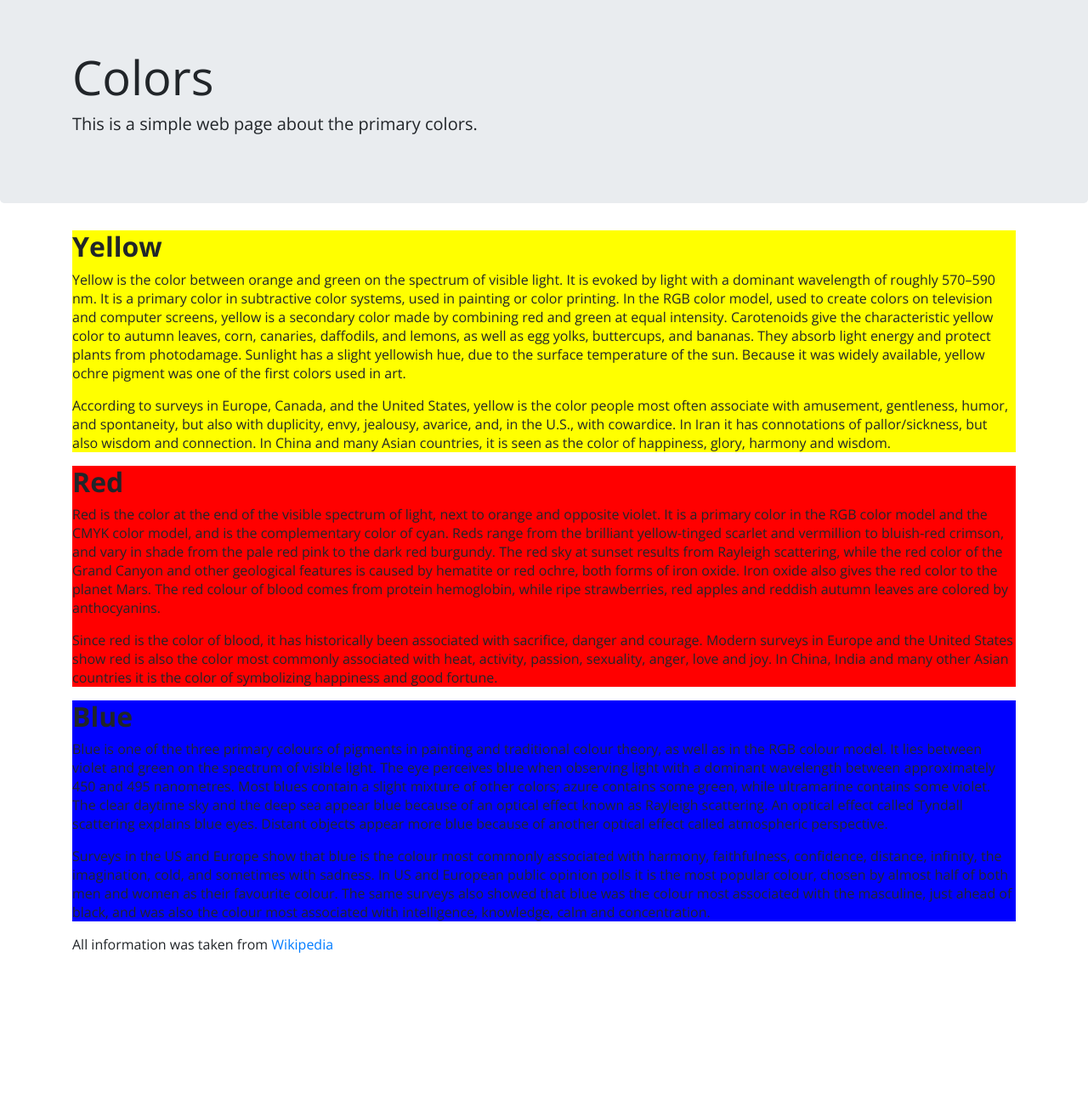
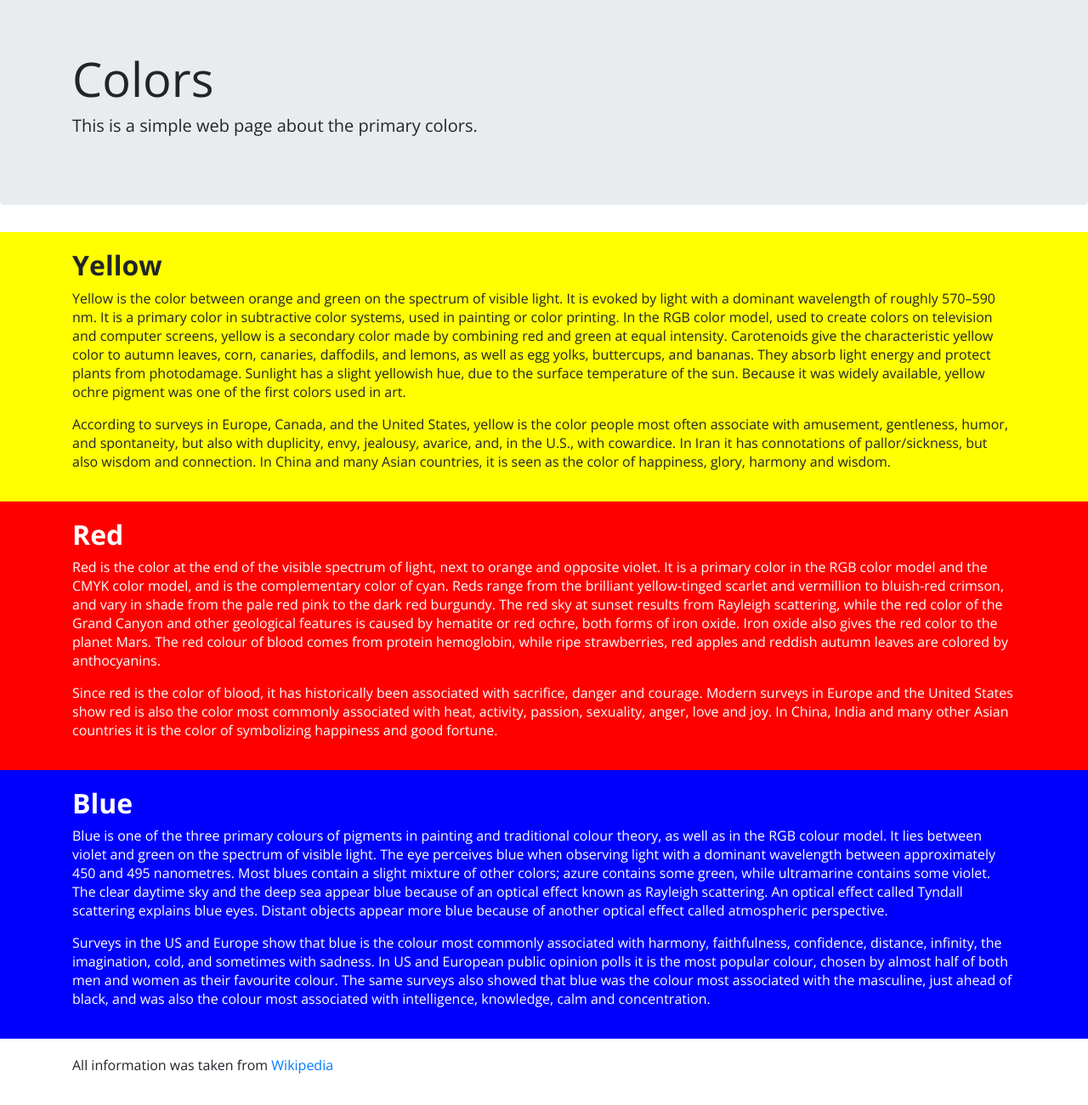
Before and after one commit to nina-barraco/sass-practice, a plain HTML site: page index.html in a window 1280 px wide. Shown: the part 41-1341 px from the top of the page at 85% size. Before the commit the page ends 1179 px from the top, so only its background shows below. Drawn offline with nearby package versions, Linux system fonts and the light colour scheme.

Commit message:
third commit

```diff
--- a/index.html
+++ b/index.html
@@ -28,25 +28,31 @@
         </div>
     </div>
 
+        <div id="yellow">
             <div class="container">
-        <div id="yellow">
                 <h2>Yellow</h2>
                 <p>Yellow is the color between orange and green on the spectrum of visible light. It is evoked by light with a dominant wavelength of roughly 570–590 nm. It is a primary color in subtractive color systems, used in painting or color printing. In the RGB color model, used to create colors on television and computer screens, yellow is a secondary color made by combining red and green at equal intensity. Carotenoids give the characteristic yellow color to autumn leaves, corn, canaries, daffodils, and lemons, as well as egg yolks, buttercups, and bananas. They absorb light energy and protect plants from photodamage. Sunlight has a slight yellowish hue, due to the surface temperature of the sun. Because it was widely available, yellow ochre pigment was one of the first colors used in art.</p>
                 <p>According to surveys in Europe, Canada, and the United States, yellow is the color people most often associate with amusement, gentleness, humor, and spontaneity, but also with duplicity, envy, jealousy, avarice, and, in the U.S., with cowardice. In Iran it has connotations of pallor/sickness, but also wisdom and connection. In China and many Asian countries, it is seen as the color of happiness, glory, harmony and wisdom.</p>
             </div>
+        </div>
 
         <div id="red">
+            <div class="container">
                 <h2>Red</h2>
                 <p>Red is the color at the end of the visible spectrum of light, next to orange and opposite violet. It is a primary color in the RGB color model and the CMYK color model, and is the complementary color of cyan. Reds range from the brilliant yellow-tinged scarlet and vermillion to bluish-red crimson, and vary in shade from the pale red pink to the dark red burgundy. The red sky at sunset results from Rayleigh scattering, while the red color of the Grand Canyon and other geological features is caused by hematite or red ochre, both forms of iron oxide. Iron oxide also gives the red color to the planet Mars. The red colour of blood comes from protein hemoglobin, while ripe strawberries, red apples and reddish autumn leaves are colored by anthocyanins.</p>
                 <p>Since red is the color of blood, it has historically been associated with sacrifice, danger and courage. Modern surveys in Europe and the United States show red is also the color most commonly associated with heat, activity, passion, sexuality, anger, love and joy. In China, India and many other Asian countries it is the color of symbolizing happiness and good fortune.</p>
             </div>
+        </div>
 
         <div id="blue">
+            <div class="container">
                 <h2>Blue</h2>
                 <p>Blue is one of the three primary colours of pigments in painting and traditional colour theory, as well as in the RGB colour model. It lies between violet and green on the spectrum of visible light. The eye perceives blue when observing light with a dominant wavelength between approximately 450 and 495 nanometres. Most blues contain a slight mixture of other colors; azure contains some green, while ultramarine contains some violet. The clear daytime sky and the deep sea appear blue because of an optical effect known as Rayleigh scattering. An optical effect called Tyndall scattering explains blue eyes. Distant objects appear more blue because of another optical effect called atmospheric perspective.</p>
                 <p>Surveys in the US and Europe show that blue is the colour most commonly associated with harmony, faithfulness, confidence, distance, infinity, the imagination, cold, and sometimes with sadness. In US and European public opinion polls it is the most popular colour, chosen by almost half of both men and women as their favourite colour. The same surveys also showed that blue was the colour most associated with the masculine, just ahead of black, and was also the colour most associated with intelligence, knowledge, calm and concentration.</p>
             </div>
+        </div>
 
+    <div class="container">
         <footer>
             <p>All information was taken from <a href="https://www.wikipedia.org/">Wikipedia</a></p>
         </footer>
--- a/sassmain.scss
+++ b/sassmain.scss
@@ -5,6 +5,11 @@ $font-doc: "Open Sans", sans-serif;
 }
 
 nav {
+  position: fixed;
+  top: 0;
+  width: 100%;
+  background-color: white;
+
   ul {
     margin: 0;
     padding: 0;
@@ -28,7 +33,7 @@ nav {
 
 
 .jumbotron {
-  background-image: mediumvioletred;
+  padding-top: 100px;
 }
 
 
@@ -39,6 +44,9 @@ body {
 
 #yellow {
     background-color: yellow;
+    padding-top: 20px;
+    padding-bottom: 20px;
+    margin: 0px;
 
   h2 {
     @extend %bold-header;
@@ -47,6 +55,9 @@ body {
 
 #red {
   background-color: red;
+  color: white;
+  padding-top: 20px;
+  padding-bottom: 20px;
 
   h2 {
     @extend %bold-header;
@@ -56,8 +67,16 @@ body {
 
 #blue {
   background-color: blue;
+  padding-top: 20px;
+  padding-bottom: 20px;
+  color: white;
 
   h2 {
     @extend %bold-header;
   }
 }
+
+footer {
+  padding-top: 20px;
+  padding-bottom: 20px;
+}
```
Also changed, not shown: sassmain.css, 1 other file. Lines whose indentation alone changed are shown as unchanged.
